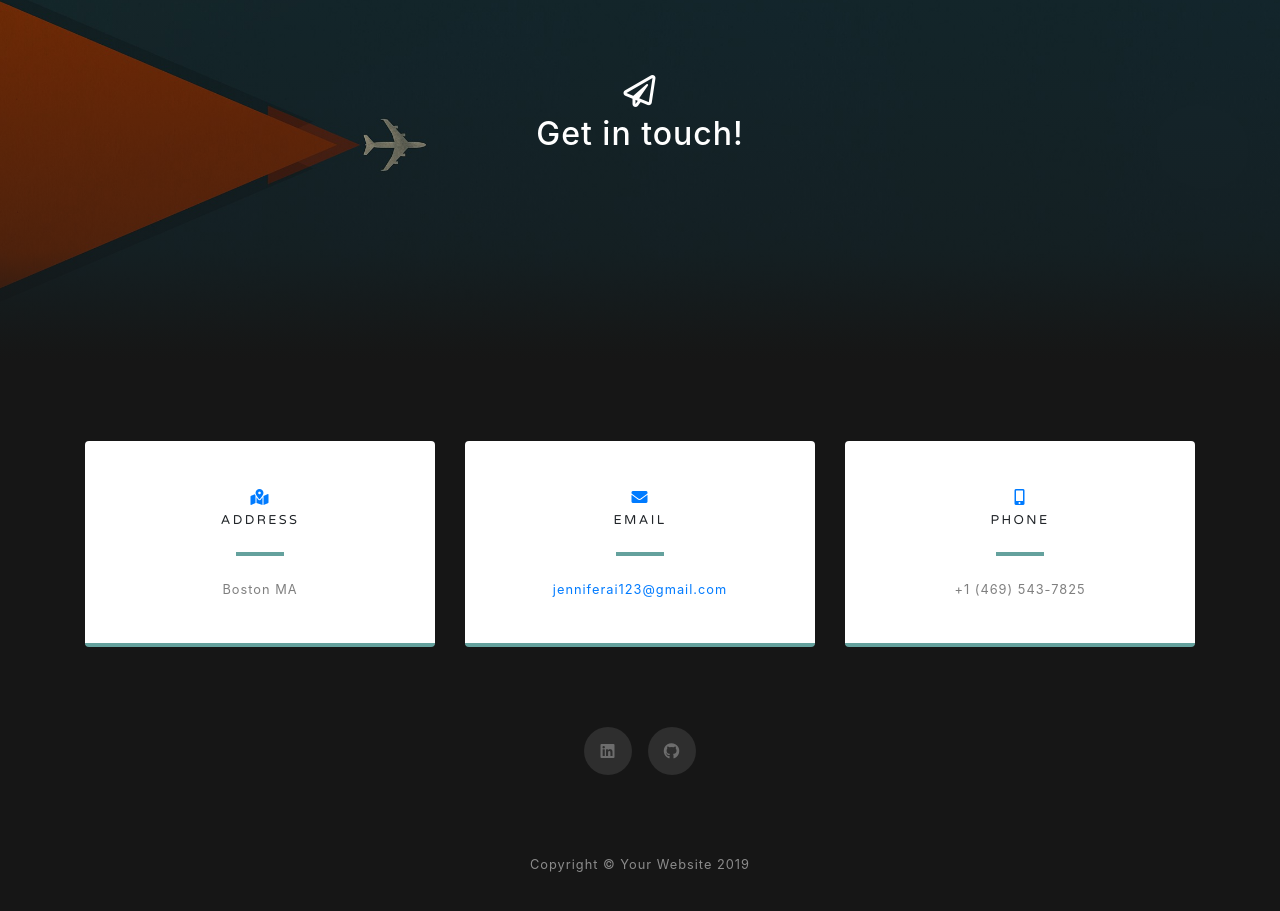
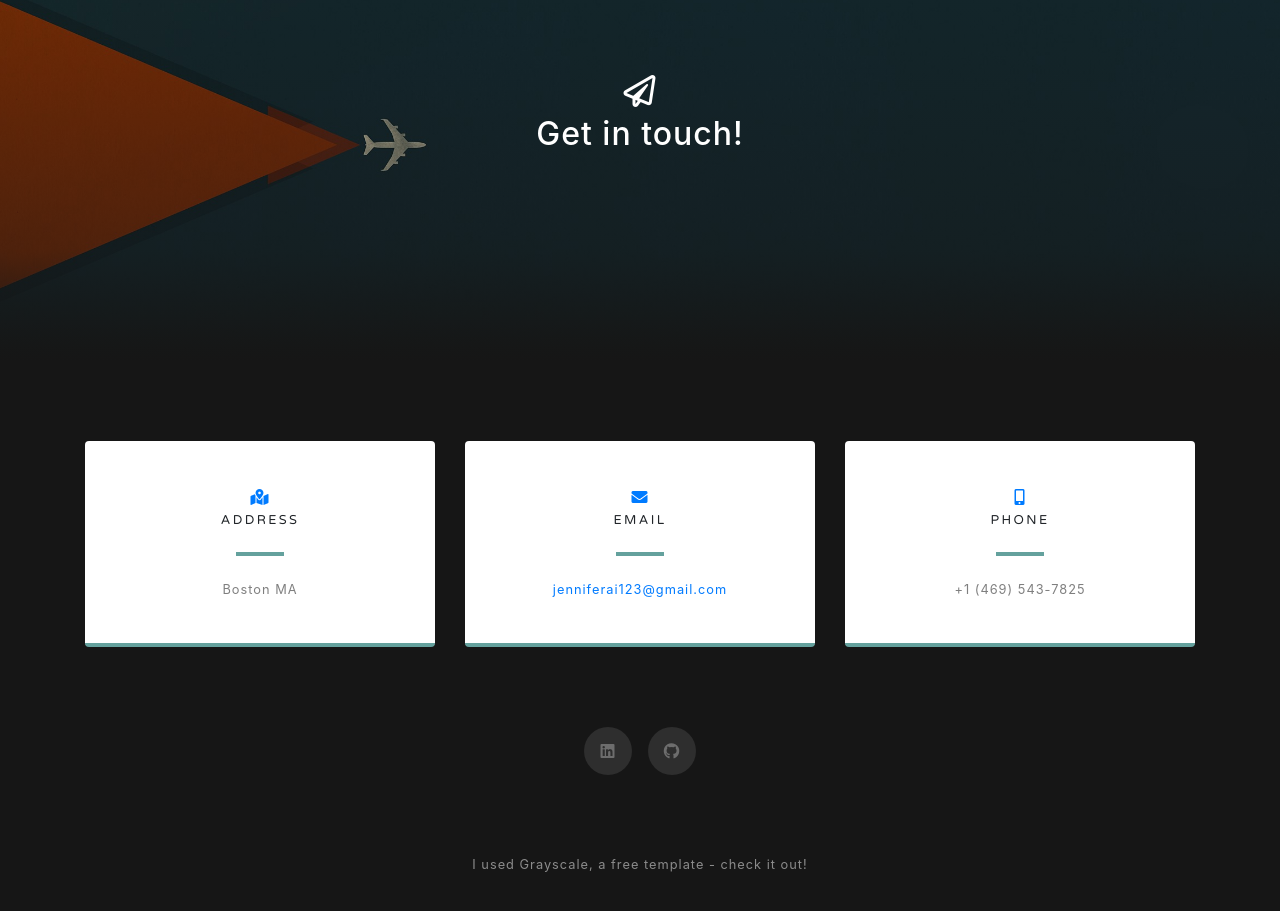
Before and after one commit to aierons/aierons.github.io, a website with bundled scripts: page index.html in a window 1280 px wide. Shown: the part 3433-4344 px from the top of the page. Built offline with nearby package versions, Linux system fonts and the light colour scheme.

Commit message:
updated copyright

```diff
--- a/index.html
+++ b/index.html
@@ -242,7 +242,7 @@
   <!-- Footer -->
   <footer class="bg-black small text-center text-white-50">
     <div class="container">
-      Copyright &copy; Your Website 2019
+      I used Grayscale, a free template - check it out!
     </div>
   </footer>
 
```
